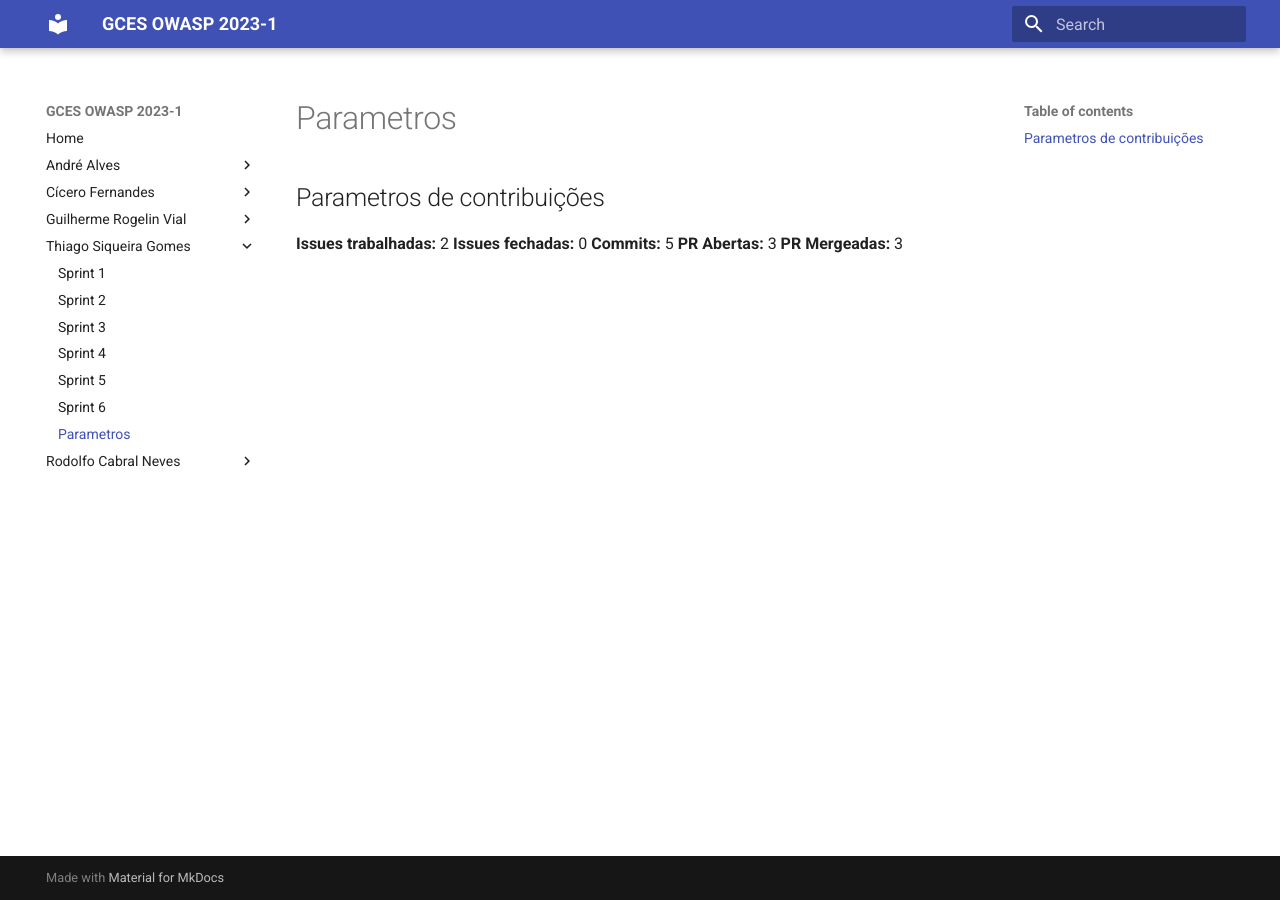
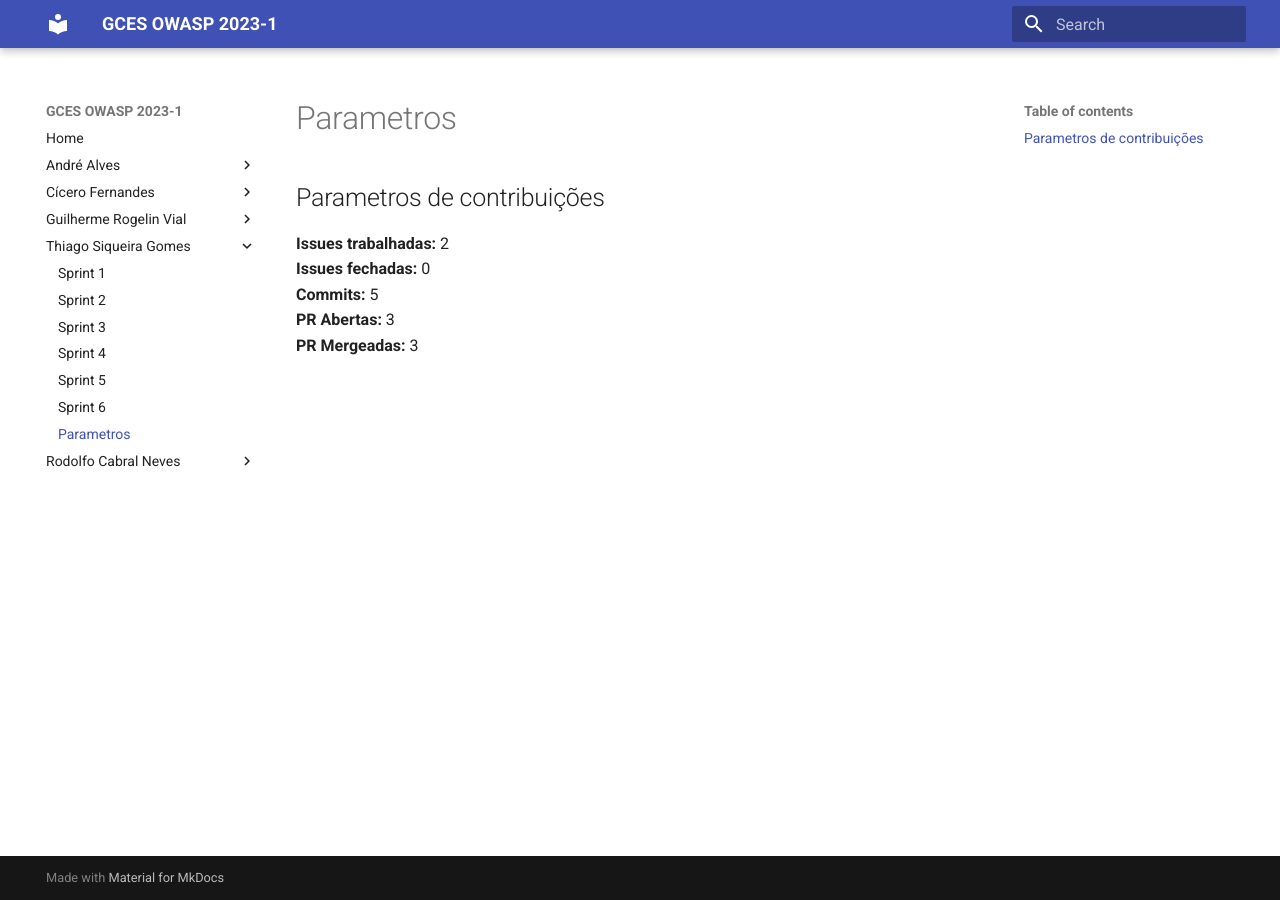
Before and after one commit to GCES-OWASP-2023-1/docs, an MkDocs documentation site: the page built from docs/thiago/parametros.md, in a window 1280 px wide. Built offline with MkDocs 1.6.1 and Material for MkDocs 9.7.7, drawn with Linux system fonts in a browser that asks for light colours.

Commit message:
Corrigi formatacao

```diff
--- a/docs/thiago/parametros.md
+++ b/docs/thiago/parametros.md
@@ -1,7 +1,11 @@
 ## Parametros de contribuições
 
 **Issues trabalhadas:** 2
+<br/>
 **Issues fechadas:** 0
+<br/>
 **Commits:** 5
+<br/>
 **PR Abertas:** 3
+<br/>
 **PR Mergeadas:** 3
```
Also changed, not shown: docs/cicero/parametros.md (+4 -0 lines), docs/thiago/sprint4.md (+1 -0 lines), docs/thiago/sprint5.md (+1 -0 lines).
